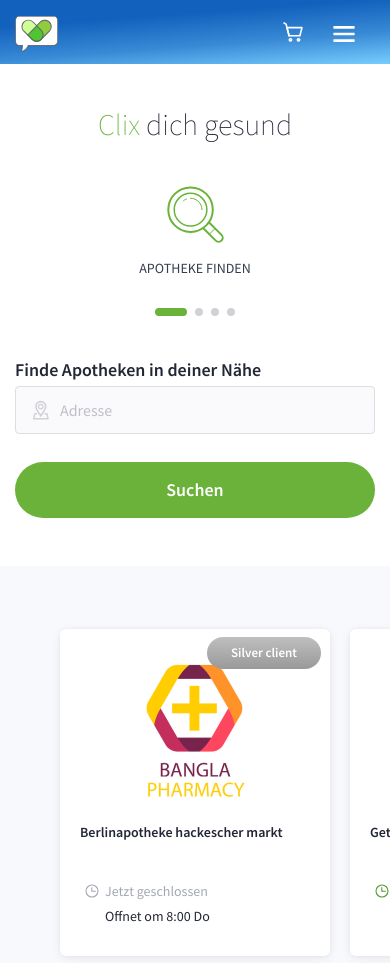
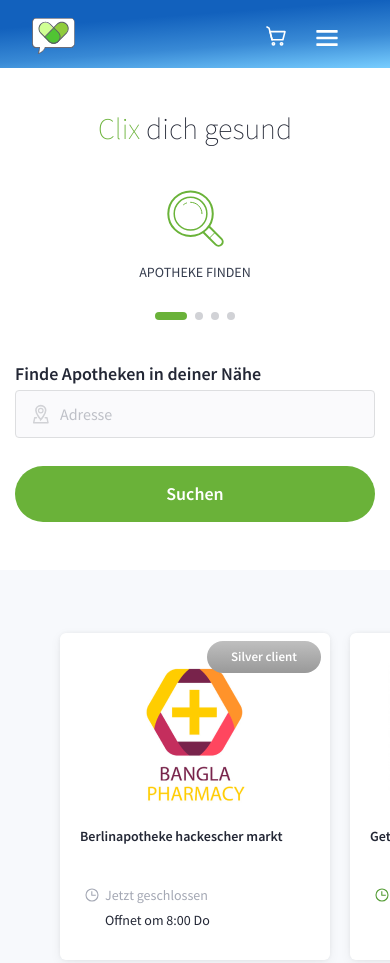
Before and after one commit to Alex-P83/Mediclix, a website: page app/index.html in a window 390 px wide. Shown: the top 963 px of the page. Drawn offline with nearby package versions, Linux system fonts and the light colour scheme.

Commit message:
fix header

```diff
--- a/app/scss/_header.scss
+++ b/app/scss/_header.scss
@@ -2,6 +2,9 @@ header{
     position: relative;
     padding: 28px 0;
     background: linear-gradient(355.76deg, #78CEFF -0.46%, #3889D5 35.38%, #1261BD 70.47%);
+    .container{
+        max-width: 100%;
+    }
     #bottom-corner{
         position: absolute;
         top:0;
@@ -17,22 +20,20 @@ header{
             align-items: center;
             justify-content: space-between;
             .logo{
+                margin-left: 108px;
                 .mobile-logo{
                     display: none;
                 }
             }
         }
         &__controls{
-            position: absolute;
-            top:50%;
-            transform: translateY(-50%);
-            right: 40px;
             min-height: 40px;
             display: flex;
             align-items: center;
             background: color(white,primary);
             border-radius: 24px;
             padding: 8px 64px;
+            margin-right: 108px;
             ul{
                 margin:unset;
                 padding: unset;
--- a/app/scss/_media.scss
+++ b/app/scss/_media.scss
@@ -1,4 +1,4 @@
-@media (max-width: 1550px) {
+@media (max-width: 1440px) {
   header,
   footer {
     #bottom-corner {
@@ -23,6 +23,18 @@
 
 // Large devices (desktops, less than 1200px)
 @media (max-width: 1199.98px) {
+  header{
+    .header{
+      &__wrapper{
+        .logo{
+          margin-left: 17px;
+        }
+        .header__controls{
+          margin-right: 17px;
+        }
+      }
+    }
+  }
   .apotheke {
     &__slider {
       display: block;
```
Also changed, not shown: app/css/style.min.css, screens/1024px — tablet.jpg (added), screens/768px — tablet.png (added).
